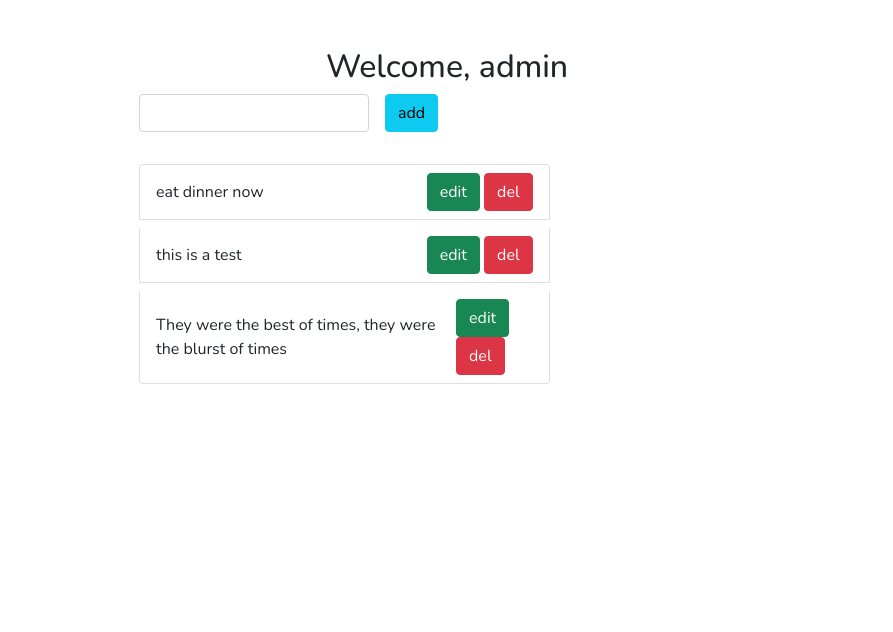
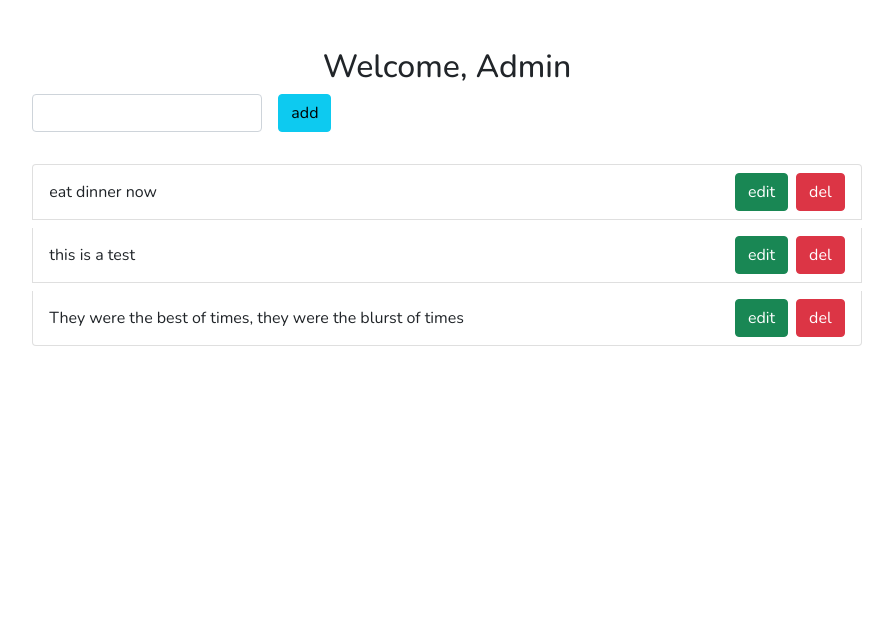
Before and after one commit to xiaoniuniu89/ci-crud, a Django app: page /goals/ in a window 1280 px wide. Shown: the part 56-688 px from the top of the page, without its empty margins (193-1086 px from the left). Run offline with Django 3.2, Linux system fonts and the light colour scheme; a user stored in the database is signed in; data comes from the database, SQL or seed files in the repository; both versions use the stored data as it was after the commit; some libraries are stand-ins or nearby versions.

Commit message:
func styles

```diff
--- a/templates/goals/func_goals/goals_list.html
+++ b/templates/goals/func_goals/goals_list.html
@@ -3,8 +3,8 @@
 {% load crispy_forms_tags %}
 {% block content %}
 
-<div class="container col-6 mt-5 ">
-    <h2 class='text-center'>Welcome, {{user.username}}</h2>
+<div class="container col-8 mt-5 ">
+    <h2 class='text-center'>Welcome, {{user.username|title}}</h2>
 
         <form  method="POST">
            {% csrf_token %}
--- a/templates/goals/partials/delete_modal.html
+++ b/templates/goals/partials/delete_modal.html
@@ -3,7 +3,7 @@
     <div class="modal-dialog">
       <div class="modal-content">
         <div class="modal-header">
-          <h5 class="modal-title" id="deletegoal">delete Goal</h5>
+          <h5 class="modal-title" id="deletegoal">Delete Goal</h5>
           <button type="button" class="btn-close" data-bs-dismiss="modal" aria-label="Close"></button>
         </div>
         <div class="modal-body">
--- a/templates/goals/partials/list.html
+++ b/templates/goals/partials/list.html
@@ -1,13 +1,13 @@
 <div class="d-flex justify-content-start">
-    <section class="col-8">
+    <section class="col-12">
         {% if goals %}
 
         <ul class="list-group mt-3">
             {% for goal in goals  %}
                     <li class="mb-2 list-group-item d-flex justify-content-between align-items-center">
-                        <span>{{goal.body}}</span>
-                        <div>
-                            <span data-bs-toggle="modal" data-bs-target="#update_modal" onClick="setGoalUpdate('{{goal.body}}', '{{goal.pk}}')" class="btn btn-small btn-success">edit</span>
+                        <span class='col-8'>{{goal.body}}</span>
+                        <div class='col-4 d-flex justify-content-end'>
+                            <span data-bs-toggle="modal" data-bs-target="#update_modal" onClick="setGoalUpdate('{{goal.body}}', '{{goal.pk}}')" class="btn btn-small btn-success mx-2">edit</span>
 
                             <span data-bs-toggle="modal" data-bs-target="#delete_modal" onClick="setGoalDelete('{{goal.pk}}')" class="btn btn-small btn-danger">del</a>
                         </div>
```
Also changed, not shown: db.sqlite3.
